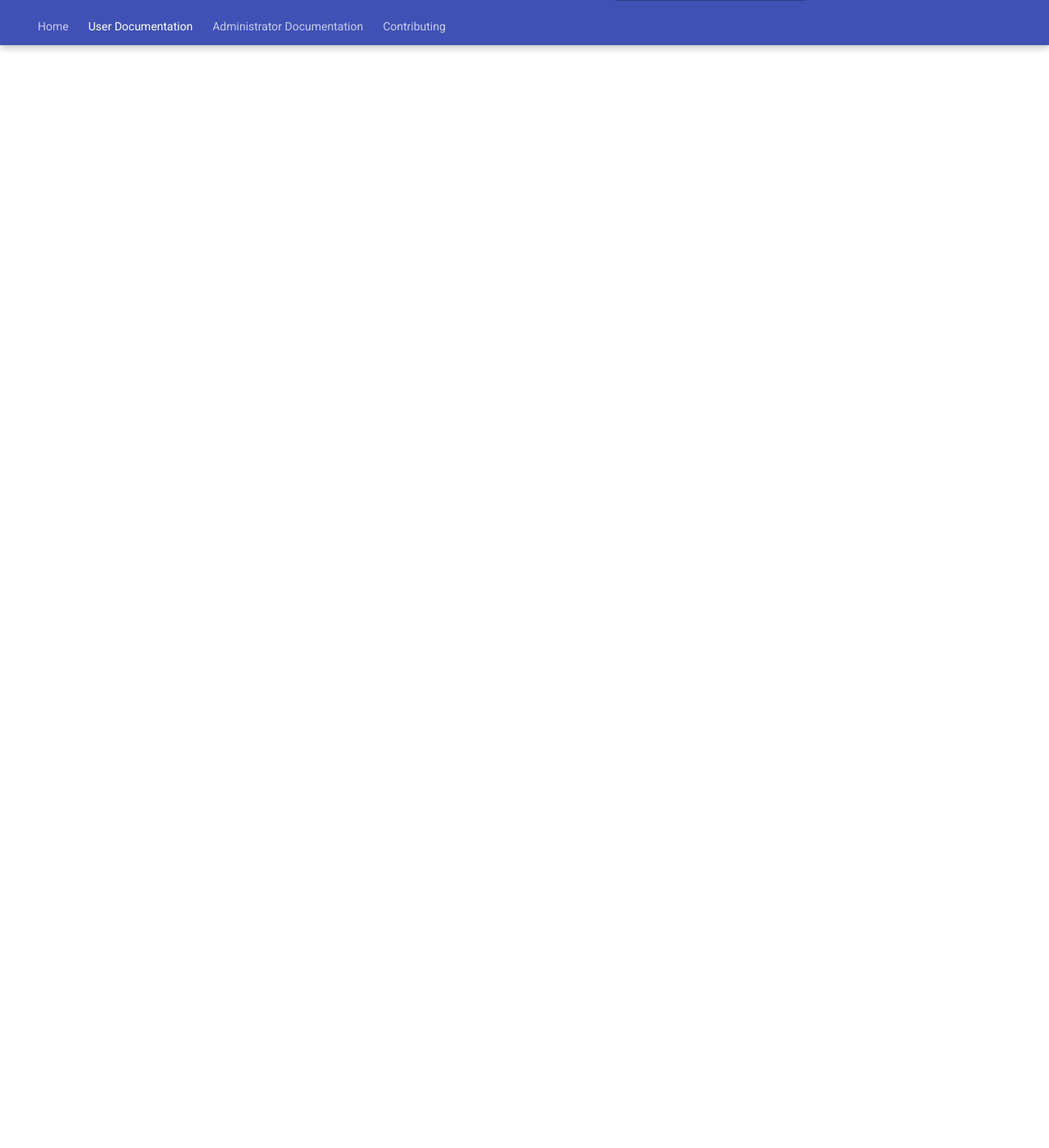
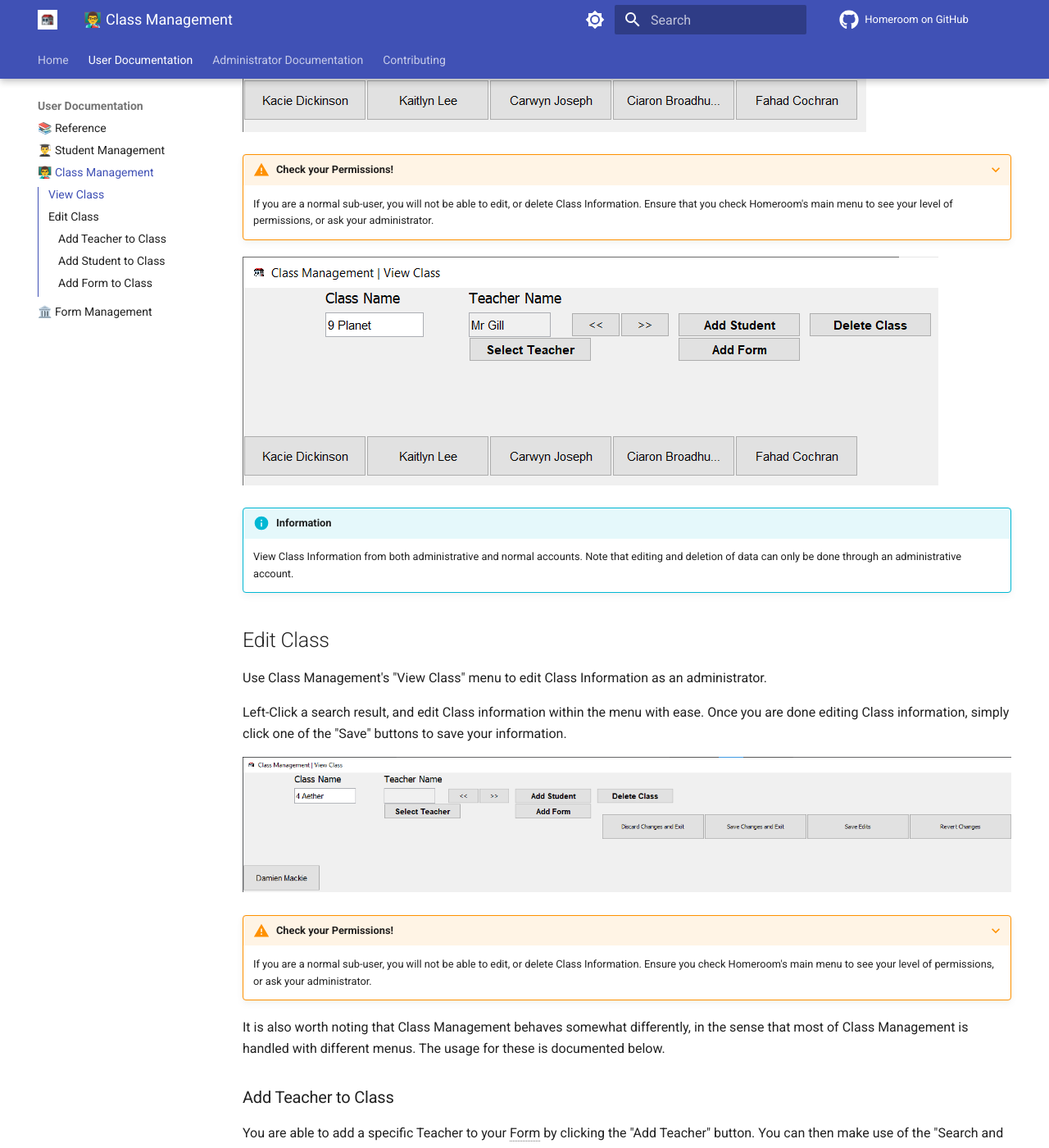
Before and after one commit to longbow122/homeroom-docs, an MkDocs documentation site: the page built from docs/userDocumentation/classManagement.md, in a window 1280 px wide and 1400 px high, scrolled down 1345 px. Shown: the whole window at 82% size. Built offline with MkDocs 1.6.1 and Material for MkDocs 9.7.7, drawn with Linux system fonts in a browser that asks for light colours; some web fonts are replaced; comment, search, counter and statistics services are not loaded; some of the changed text lies outside the part shown.

Commit message:
Implemented the Class Management Page.
Made minor changes to other pages, and implemented the Class Management page

```diff
--- a/docs/userDocumentation/classManagement.md
+++ b/docs/userDocumentation/classManagement.md
@@ -5,3 +5,113 @@
 ---
 
 # Class Management
+This page contains a detailed description of every feature within Class Management that administrative and normal sub-users are able to use.
+
+Homeroom features a powerful Class Management system that is able to handle data at a large, and detailed scale.
+
+![Student Management](../screenshots/classManagement.png)
+
+???+ info "The Interface for Class Management"
+
+    This menu shows the core functions of Class Management, ranging from viewing class information, adding classes, deleting classes and editing class information.
+
+## View Class
+Use the search bar to search for specific classes, making use of several search filters to improve the accuracy of your search.
+
+Left-Click your search result class, to view their information. Depending on the level of permissions you hold, you can also delete, or edit the Class's information within this same window.
+
+![View Class](../screenshots/viewClassUSER.png)
+
+???+ warning "Check your Permissions!"
+
+    If you are a normal sub-user, you will not be able to edit, or delete Class Information. Ensure that you check Homeroom's main menu to see your level of permissions, or ask your administrator.
+
+![View Class as Admin](../screenshots/viewClass.png)
+
+!!! info "Information"
+
+    View Class Information from both administrative and normal accounts. Note that editing and deletion of data can only be done through an administrative account.
+
+## Edit Class
+Use Class Management's "View Class" menu to edit Class Information as an administrator.
+
+Left-Click a search result, and edit Class information within the menu with ease. Once you are done editing Class information, simply click one of the "Save" buttons to save your information.
+
+![Edit Class](../screenshots/editClass.png)
+
+???+ warning "Check your Permissions!"
+
+    If you are a normal sub-user, you will not be able to edit, or delete Class Information. Ensure you check Homeroom's main menu to see your level of permissions, or ask your administrator.
+
+It is also worth noting that Class Management behaves somewhat differently, in the sense that most of Class Management is handled with different menus. The usage for these is documented below.
+
+### Add Teacher to Class
+You are able to add a specific Teacher to your Form by clicking the "Add Teacher" button. You can then make use of the "Search and Select Teachers" menu to search for a specific Teacher, and have them take over that Class.
+
+![Add Teacher](../screenshots/addTeacherToForm.png)
+
+???+ info "Add your Teacher here!"
+
+    Select your Teacher and add them to the Class!
+
+![Add Teacher Success](../screenshots/addTeacherToFormSuccess.png)
+
+### Add Student to Class
+You are able to add a specific Student to your Class by clicking "Add Student". You can then make use of the "Search and Select Students" menu to search for a specific Student, and have them join that Class.
+
+![Add Student to Form](../screenshots/addStudentToForm.png)
+
+???+ info "Add your Student here!"
+
+    Select your Student and add them your Class!
+
+![Success!](../screenshots/addStudentToFormSuccess.png)
+
+### Add Form to Class
+You are able to take each Student within a Form, and have them all join a Class by clicking "Add Form". You can then make use of the "Search and Select Forms" menu to search for a specific Form, and have them join that Class.
+
+![Add Form to Class](../screenshots/addFormToClass.png)
+
+???+ info "Add your Form here!"
+
+    Select your Form, and add them to your Class!
+
+![Confirm?](../screenshots/addFormToClassConfirm.png)
+
+![Success!](../screenshots/addFormToClassSuccess.png)
+
+# Add Class
+Use the Class Management menu to add Class information as an administrator. Make use of the "Add Class" menu to add Class information.
+
+![Add Form](../screenshots/addFormMenu.png)
+
+![Success!](../screenshots/addClassSuccess.png)
+
+???+ info "Add Your Forms here!"
+
+    Fill in all required fields highlighted in red. Then, click the "Add Class" button to add the Class to Homeroom's database.
+
+!!! warning "Check your Permissions!"
+
+    Only Administrative users are authorised to make use of the "Add Class" button. Only they will be able to both see, and use it.
+
+![Permission Denied!](../screenshots/accessDenied.png)
+
+# Delete Class
+Use Class Management's "View Class" menu to delete Class Information as an administrator.
+
+Left-Click a search result, and use the "Delete Class" button to delete Class Information. You will be asked for confirmation before you do this.
+
+![View Class](../screenshots/viewClass.png)
+
+!!! warning "Check your Permissions!"
+
+    Only Administrators are authorised to make use of the "Delete Class" button. Only they will be able to both see, and use it.
+
+![Confirm](../screenshots/deleteClassConfirm.png)
+
+![Success!](../screenshots/deleteClassSuccess.png)
+
+???+ danger "Careful!"
+
+    Ensure that you delete the right Classes. You will NOT be able to recover any data you delete!
```
Also changed, not shown: docs/userDocumentation/formManagement.md (+1 -1 lines), docs/screenshots/addClassMenu.png (added), docs/screenshots/addClassSuccess.png (added), docs/screenshots/addFormToClass.png (added), docs/screenshots/addFormToClassConfirm.png (added), docs/screenshots/addFormToClassSuccess.png (added), docs/screenshots/deleteClassConfirm.png (added), docs/screenshots/deleteClassSuccess.png (added), docs/screenshots/editClass.png (added), docs/screenshots/viewClass.png (added), docs/screenshots/viewClassUSER.png (added).
